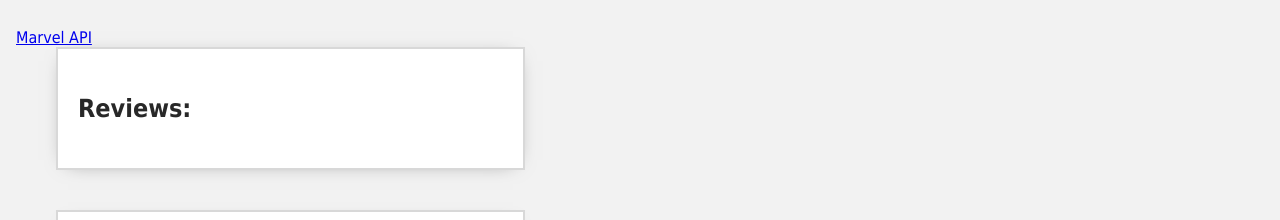
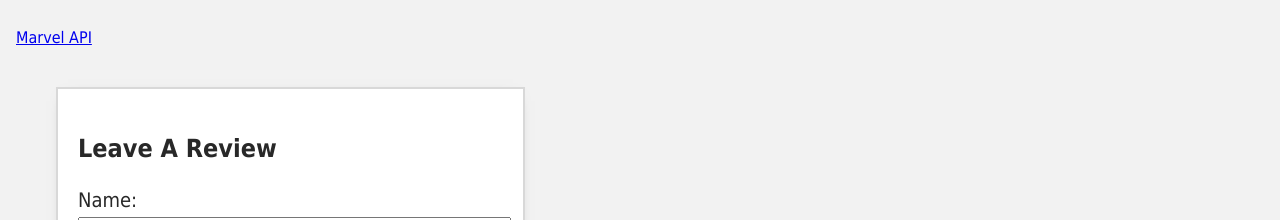
Before and after one commit to SteveSimms/product-page, a Vue app: page / in a window 1280 px wide. Shown: the part 557-777 px from the top of the page. Built offline with nearby package versions, Linux system fonts and the light colour scheme.

Commit message:
Only showing reviews if the reviews array has a length

```diff
--- a/src/components/ProductDisplay.vue
+++ b/src/components/ProductDisplay.vue
@@ -165,7 +165,7 @@ let devloperLinks = {
         </div>
         <a :href="devloperLinks.marvelAPI">Marvel API</a>
     </div>
-                  <ReviewList :reviews="reviews"/>
+                  <ReviewList v-if="reviews.length" :reviews="reviews"/>
            <ReviewForm @reviewSubmitted="addReview"/>
 
 
--- a/src/components/ReviewList.vue
+++ b/src/components/ReviewList.vue
@@ -9,7 +9,7 @@ console.log(props.reviews)
 </script>
 
 <template>
-<div class="review-container">
+<div  class="review-container">
 <h3>Reviews:</h3>
 <ul>
     <li v-for="(review, index) in props.reviews"  :key="index" >
```
